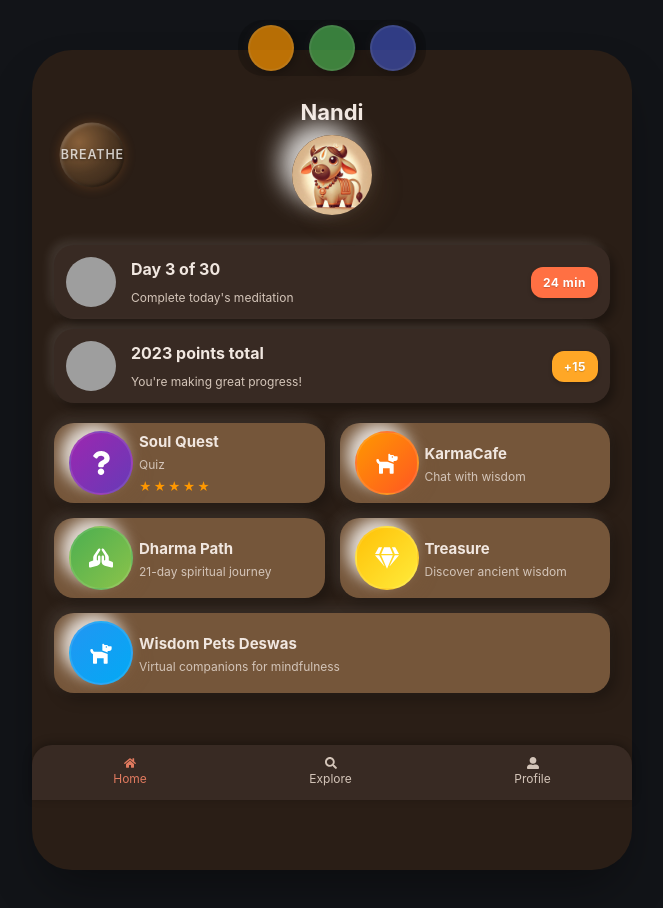
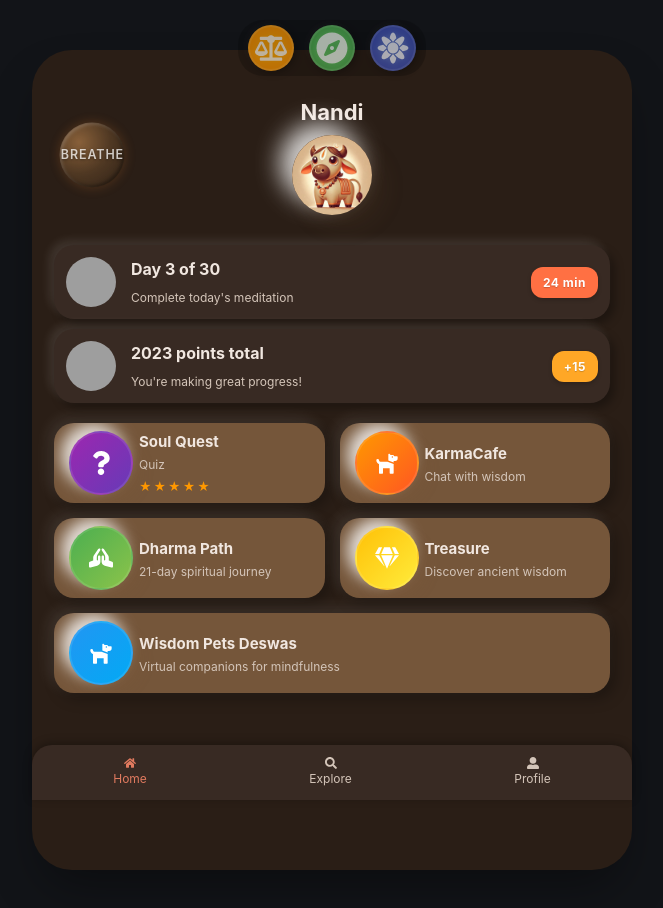
Before and after one commit to rgadoo/nandi-platform, a React (Create React App) app in the folder nandi-frontend/: page / in a window 1280 px wide. Shown: the top 908 px of the page, without its empty margins (308-971 px from the left). Built offline with nearby package versions, Linux system fonts and the light colour scheme; no server answers; grey boxes are pictures that could not be loaded.

Commit message:
Enhance ChatBubbles component by integrating icons for each chat theme, improving visual representation. Update CSS for chat icons with hover effects and theme-specific styles to enhance user interaction.

```diff
--- a/nandi-frontend/src/components/Chat/ChatBubble.css
+++ b/nandi-frontend/src/components/Chat/ChatBubble.css
@@ -130,3 +130,37 @@
     display: none;
   }
 }
+
+/* Icon styling */
+.chat-icon {
+  display: flex;
+  align-items: center;
+  justify-content: center;
+  font-size: 32px;
+  color: rgba(255, 255, 255, 0.85);
+  height: 100%;
+  width: 100%;
+  text-shadow: 0 0 10px rgba(255, 255, 255, 0.5);
+  transition: all 0.3s ease;
+}
+
+.chat-icon-button:hover .chat-icon {
+  transform: scale(1.1);
+  color: rgba(255, 255, 255, 0.95);
+  text-shadow: 0 0 15px rgba(255, 255, 255, 0.6),
+              0 0 30px rgba(255, 255, 255, 0.4);
+}
+
+/* Theme-specific icon effects */
+.chat-icon-button.karma .chat-icon {
+  filter: drop-shadow(0 0 3px rgba(255, 215, 0, 0.4));
+}
+
+.chat-icon-button.dharma .chat-icon {
+  filter: drop-shadow(0 0 3px rgba(144, 238, 144, 0.4));
+}
+
+.chat-icon-button.atma .chat-icon {
+  font-size: 34px;
+  filter: drop-shadow(0 0 3px rgba(173, 216, 230, 0.4));
+}
--- a/nandi-frontend/src/components/Chat/ChatBubbles.js
+++ b/nandi-frontend/src/components/Chat/ChatBubbles.js
@@ -1,39 +1,46 @@
 import React from 'react';
 import './ChatBubble.css';
+import { FaBalanceScale, FaCompass } from 'react-icons/fa';
+import { GiFlowerEmblem } from 'react-icons/gi';
 
 /**
- * ChatBubbles - Component to display chat icons with clay-like styling
+ * ChatBubbles - Component to display chat icons
  *
  * @param {Object} props
  * @param {string} props.activeChat - ID of the currently active chat
  * @param {Function} props.onChatToggle - Function to call when a chat bubble is clicked
  */
 const ChatBubbles = ({ activeChat, onChatToggle }) => {
-  // Chat themes definition with updated colors
+  // Chat themes definition with icons
   const chatThemes = [
     {
       id: 'karma',
       name: 'Karma Chat',
       color: '#FF9800', // Vibrant Orange
-      position: 'bottom'
+      position: 'bottom',
+      icon: FaBalanceScale // Balance scale icon
     },
     {
       id: 'dharma',
       name: 'Dharma Chat',
       color: '#4CAF50', // Deep Green
-      position: 'middle'
+      position: 'middle',
+      icon: FaCompass // Compass icon
     },
     {
       id: 'atma',
       name: 'Atma Chat',
       color: '#3F51B5', // Deep Indigo
-      position: 'top'
+      position: 'top',
+      icon: GiFlowerEmblem // Lotus icon
     }
   ];
 
   return (
     <div className="side-chat-icons">
-      {chatThemes.map((theme) => (
+      {chatThemes.map((theme) => {
+        const IconComponent = theme.icon;
+        return (
           <button
             key={theme.id}
             className={`chat-icon-button ${theme.id} ${activeChat === theme.id ? 'active' : ''}`}
@@ -45,9 +52,12 @@ const ChatBubbles = ({ activeChat, onChatToggle }) => {
             aria-label={`${activeChat === theme.id ? 'Close' : 'Open'} ${theme.name}`}
             title={theme.name}
           >
-          {/* Empty chat bubble - no icon */}
+            <div className="chat-icon">
+              <IconComponent />
+            </div>
           </button>
-      ))}
+        )
+      })}
     </div>
   );
 };
```
Lines whose indentation alone changed are shown as unchanged.
